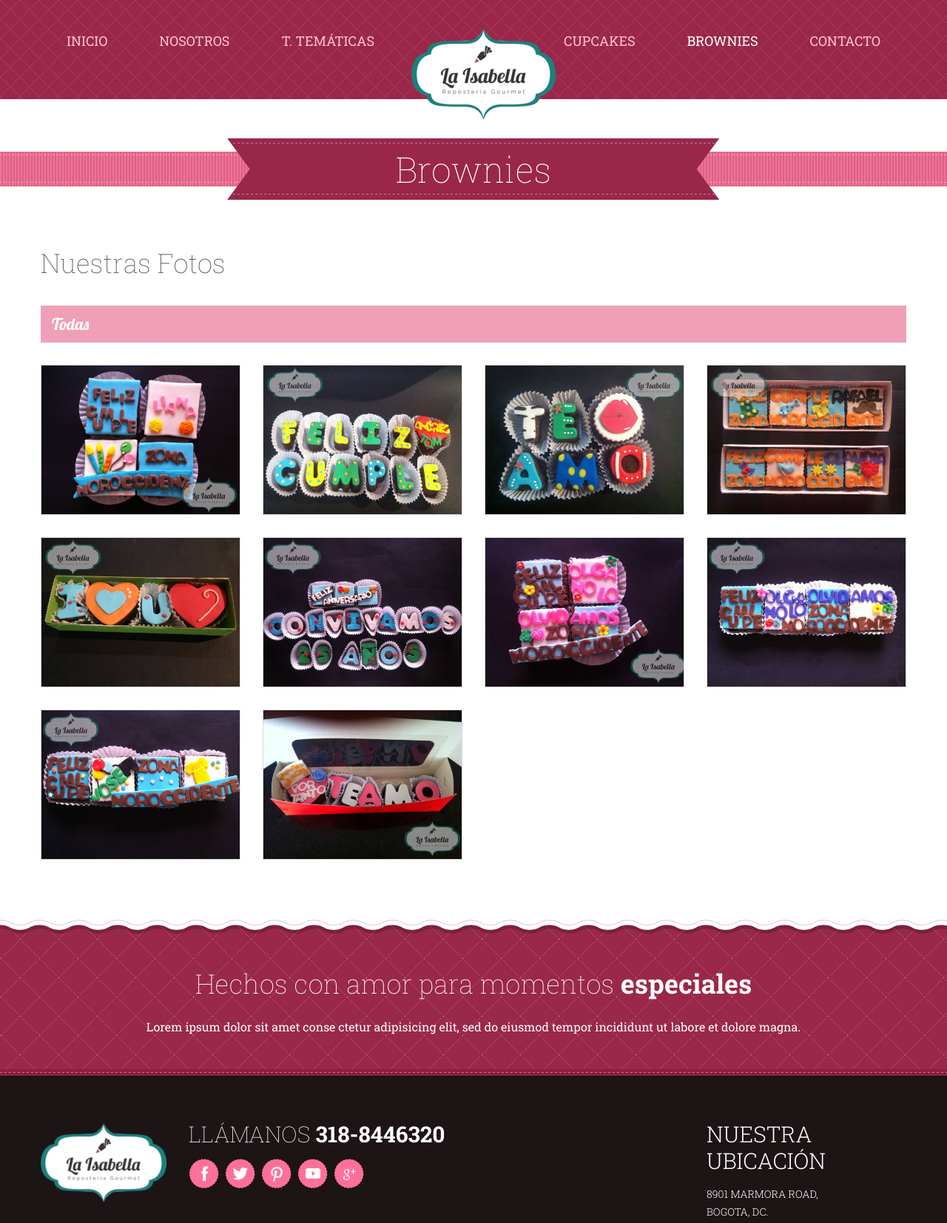
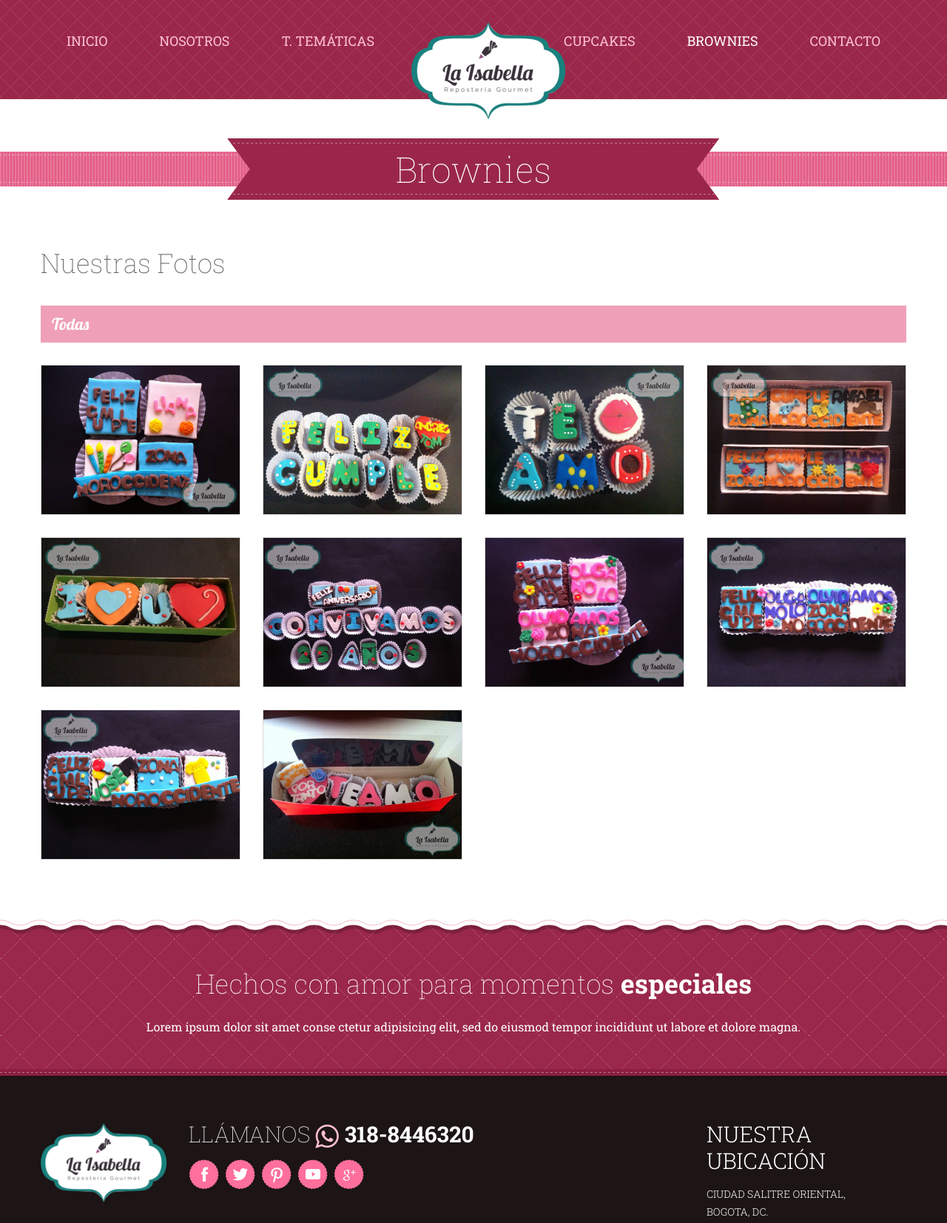
Before and after one commit to laisabellareposteria/laisabellareposteria.github.io, a plain HTML site: page brownies.html in a window 1280 px wide. Shown: the top 1653 px of the page at 74% size. Drawn offline with Linux system fonts and the light colour scheme.

Commit message:
Improved footer and header in all pages

```diff
--- a/brownies.html
+++ b/brownies.html
@@ -95,7 +95,7 @@ $(window).load(function() {
 <div class="span12">
 <div class="top1 clearfix">
 
-<header><div class="logo_wrapper"><a href="index.html" class="logo"><img src="images/logo-4f.png" alt=""></a></div></header>
+<header><div class="logo_wrapper"><a href="index.html" class="logo"><img src="images/logo-final.png" alt=""></a></div></header>
 
 <div class="navbar navbar_">
   <div class="navbar-inner navbar-inner_">
@@ -367,7 +367,7 @@ $(window).load(function() {
 <div class="logo_wrapper2"><a href="index.html" class="logo"><img src="images/logo-4f.png" alt=""></a></div>
 </div>
 <div class="span7 block2">
-<div class="phone1">Llámanos<span> 318-8446320</span></div>
+<div class="phone1">Llámanos <img src="images/wa-pink.png"><span> 318-8446320</span></div>
 
 <div class="social_wrapper">
   <ul class="social clearfix">
@@ -383,7 +383,7 @@ $(window).load(function() {
 <div class="span3 block3">
 <div class="bot2_title">Nuestra Ubicación</div>
 <div class="adress1">
-8901 Marmora Road,<br>Bogota, DC.
+Ciudad Salitre Oriental,<br>Bogota, DC.
 </div>
 </div>
 </div>
```
Also changed, not shown: contacto.html (+3 -3 lines), cupcakes.html (+3 -3 lines), index.html (+1 -1 lines), nosotros.html (+2 -2 lines), tortas.html (+3 -3 lines).
